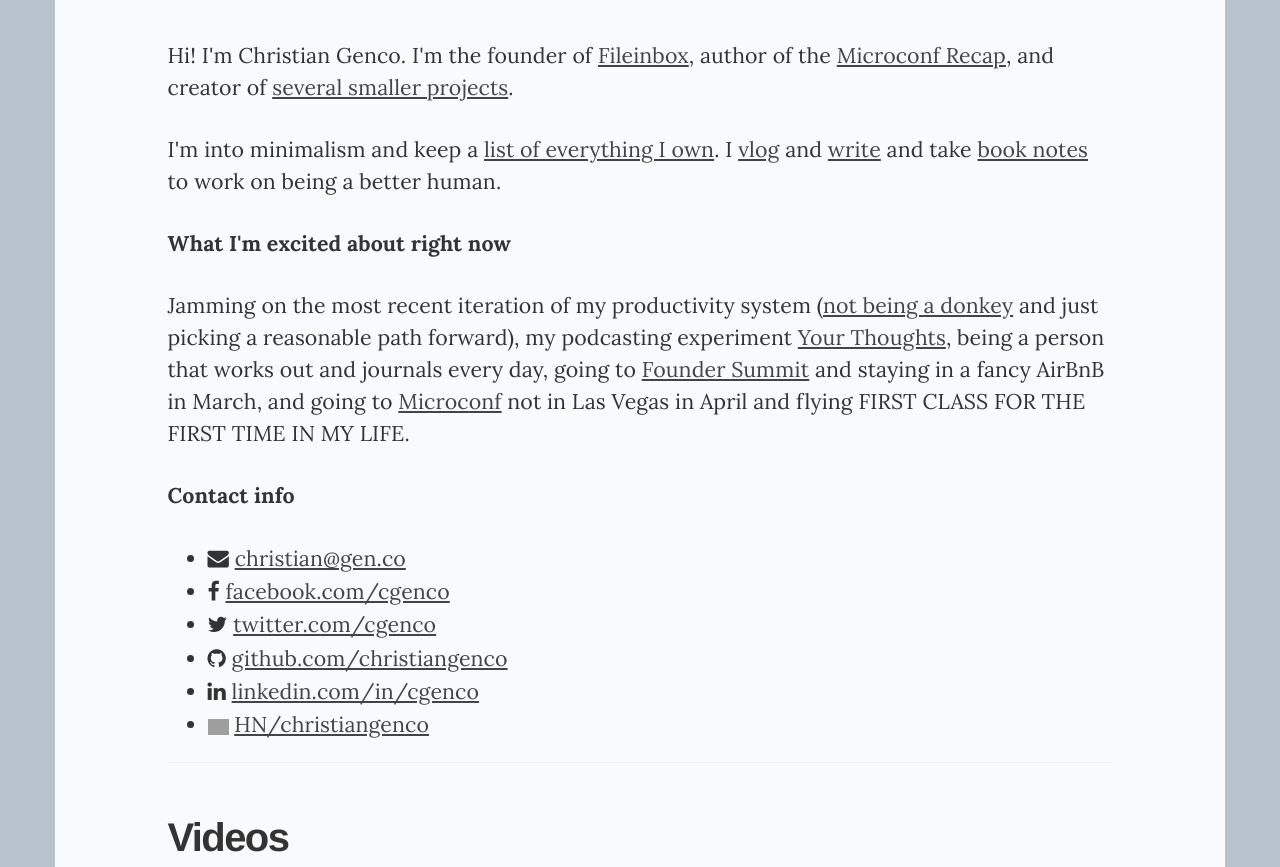
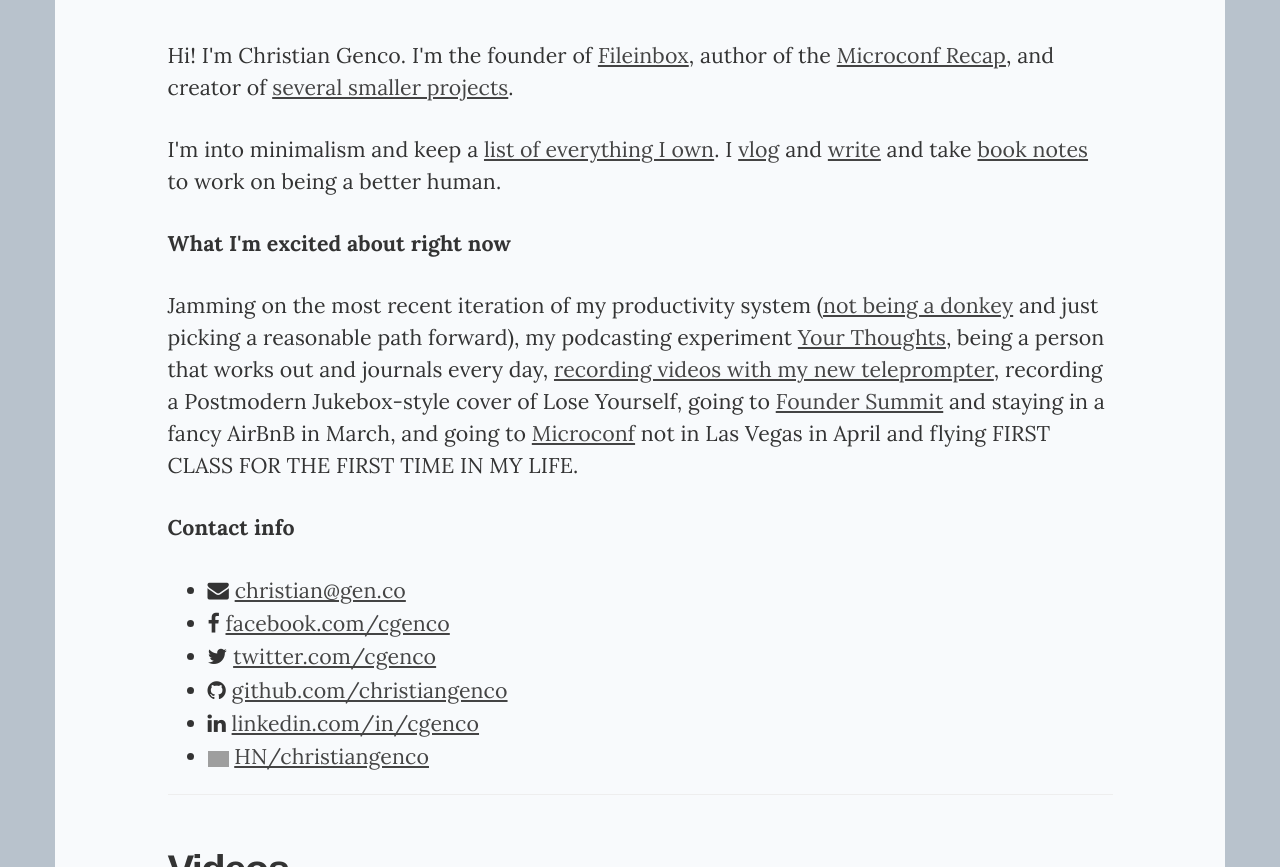
Before and after one commit to christiangenco/christiangenco.github.io, a Jekyll site: the page built from index.html, in a window 1280 px wide and 900 px high, cut to the strip 0-867 px from the top of the window. Built offline with Jekyll 4.4.1, drawn with Linux system fonts in a browser that asks for light colours; nearby versions of some CDN libraries; grey boxes are pictures that could not be loaded.

Commit message:
updated what I'm excited about

```diff
--- a/index.html
+++ b/index.html
@@ -32,7 +32,7 @@
       Jamming on the most recent iteration of my productivity system (<a href="https://sivers.org/donkey">not being a donkey</a> and just picking a reasonable path forward), my
       podcasting experiment
       <a href="https://www.yourthoughts.fm/">Your Thoughts</a>, being a person
-      that works out and journals every day, going to
+      that works out and journals every day, <a href="https://www.youtube.com/watch?v=Zy4J7pcaYH8">recording videos with my new teleprompter</a>, recording a Postmodern Jukebox-style cover of Lose Yourself, going to
       <a href="https://earnestcapital.com/founder-summit/">Founder Summit</a>
       and staying in a fancy AirBnB in March, and going to
       <a href="https://microconf.com/">Microconf</a> not in Las Vegas in April and flying FIRST CLASS FOR THE FIRST TIME IN MY LIFE.
```
